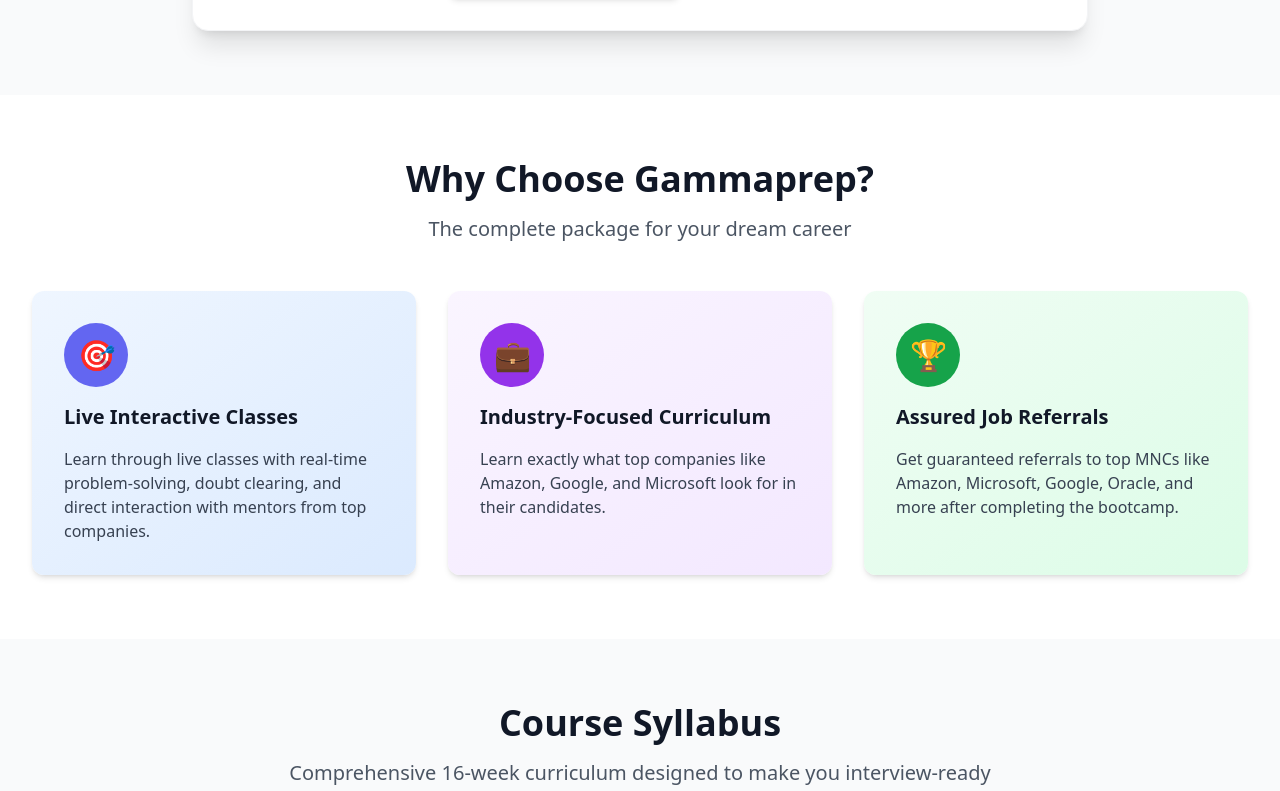
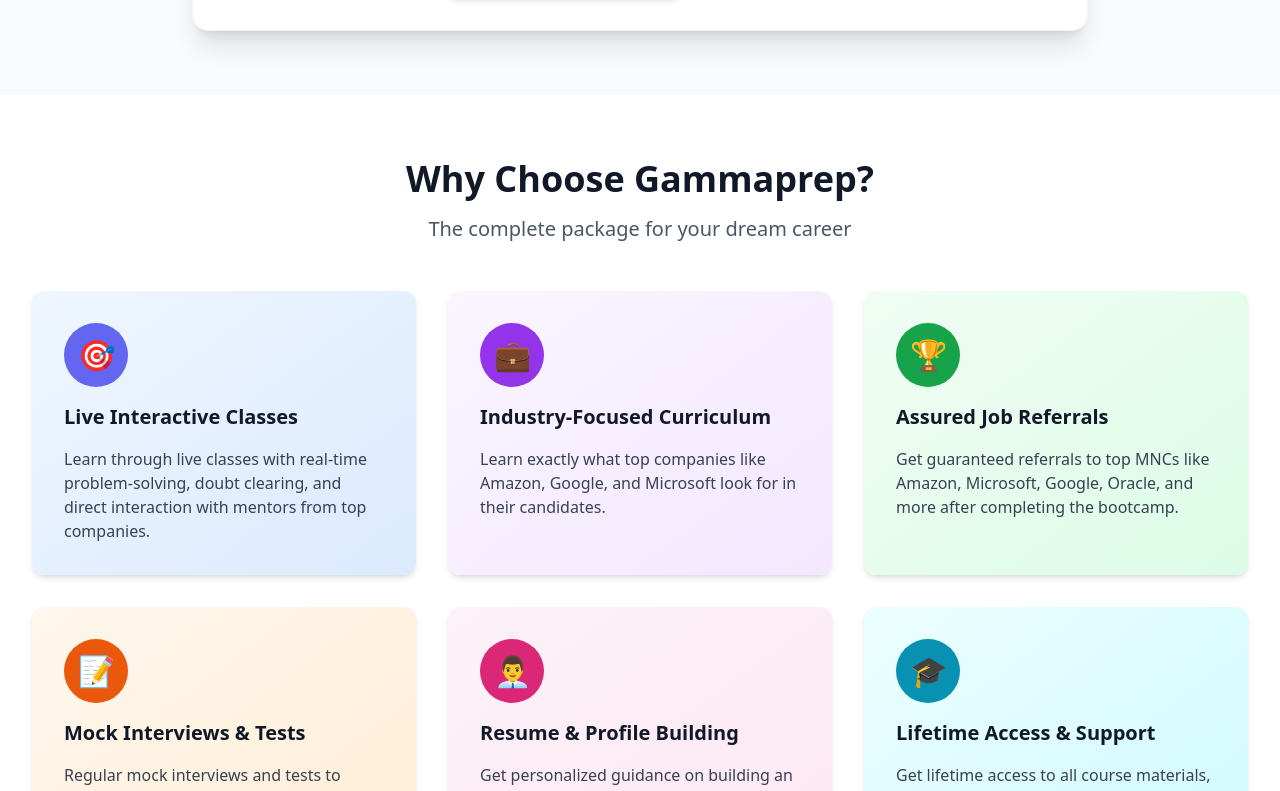
Before and after one commit to vaibhav196606/GammaprepCode, a Next.js app in the folder frontend/: page / in a window 1280 px wide. Shown: the part 2001-2792 px from the top of the page. Built offline with nearby package versions, Linux system fonts and the light colour scheme; no server answers.

Commit message:
Add mock interviews, tests, and additional features to homepage and payment page

```diff
--- a/frontend/pages/index.js
+++ b/frontend/pages/index.js
@@ -446,6 +446,33 @@ export default function Home() {
                 Get guaranteed referrals to top MNCs like Amazon, Microsoft, Google, Oracle, and more after completing the bootcamp.
               </p>
             </div>
+            <div className="bg-gradient-to-br from-orange-50 to-orange-100 p-8 rounded-xl shadow-md hover:shadow-lg transition">
+              <div className="w-16 h-16 bg-orange-600 rounded-full flex items-center justify-center mb-4">
+                <span className="text-3xl">📝</span>
+              </div>
+              <h3 className="text-xl font-bold mb-4 text-gray-900">Mock Interviews & Tests</h3>
+              <p className="text-gray-700">
+                Regular mock interviews and tests to evaluate your progress and prepare you for real company interviews with expert feedback.
+              </p>
+            </div>
+            <div className="bg-gradient-to-br from-pink-50 to-pink-100 p-8 rounded-xl shadow-md hover:shadow-lg transition">
+              <div className="w-16 h-16 bg-pink-600 rounded-full flex items-center justify-center mb-4">
+                <span className="text-3xl">👨‍💼</span>
+              </div>
+              <h3 className="text-xl font-bold mb-4 text-gray-900">Resume & Profile Building</h3>
+              <p className="text-gray-700">
+                Get personalized guidance on building an impressive resume and optimizing your LinkedIn profile to stand out to recruiters.
+              </p>
+            </div>
+            <div className="bg-gradient-to-br from-cyan-50 to-cyan-100 p-8 rounded-xl shadow-md hover:shadow-lg transition">
+              <div className="w-16 h-16 bg-cyan-600 rounded-full flex items-center justify-center mb-4">
+                <span className="text-3xl">🎓</span>
+              </div>
+              <h3 className="text-xl font-bold mb-4 text-gray-900">Lifetime Access & Support</h3>
+              <p className="text-gray-700">
+                Get lifetime access to all course materials, recordings, and continued support from our community of alumni and mentors.
+              </p>
+            </div>
           </div>
         </div>
       </section>
--- a/frontend/pages/payment.js
+++ b/frontend/pages/payment.js
@@ -191,6 +191,14 @@ export default function Payment() {
                   </li>
                   <li className="flex items-center gap-2">
                     <FiCheckCircle className="text-green-500" />
+                    <span><strong>Mock Interviews & Mock Tests</strong> for comprehensive evaluation</span>
+                  </li>
+                  <li className="flex items-center gap-2">
+                    <FiCheckCircle className="text-green-500" />
+                    <span>Resume Building & LinkedIn Optimization</span>
+                  </li>
+                  <li className="flex items-center gap-2">
+                    <FiCheckCircle className="text-green-500" />
                     <span><strong>Assured Job Referrals</strong> at Amazon, Microsoft, Google, Oracle & more</span>
                   </li>
                   {courseInfo && (
```
